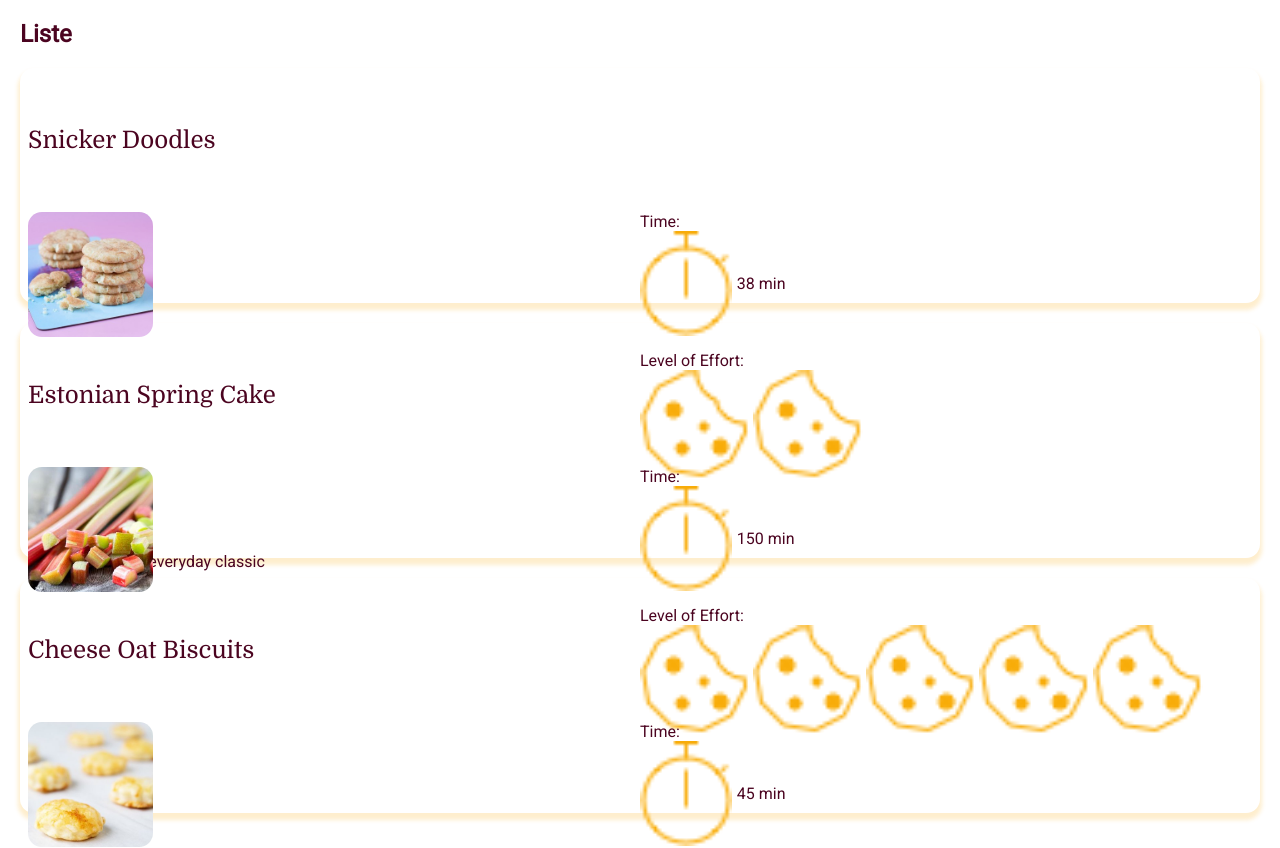
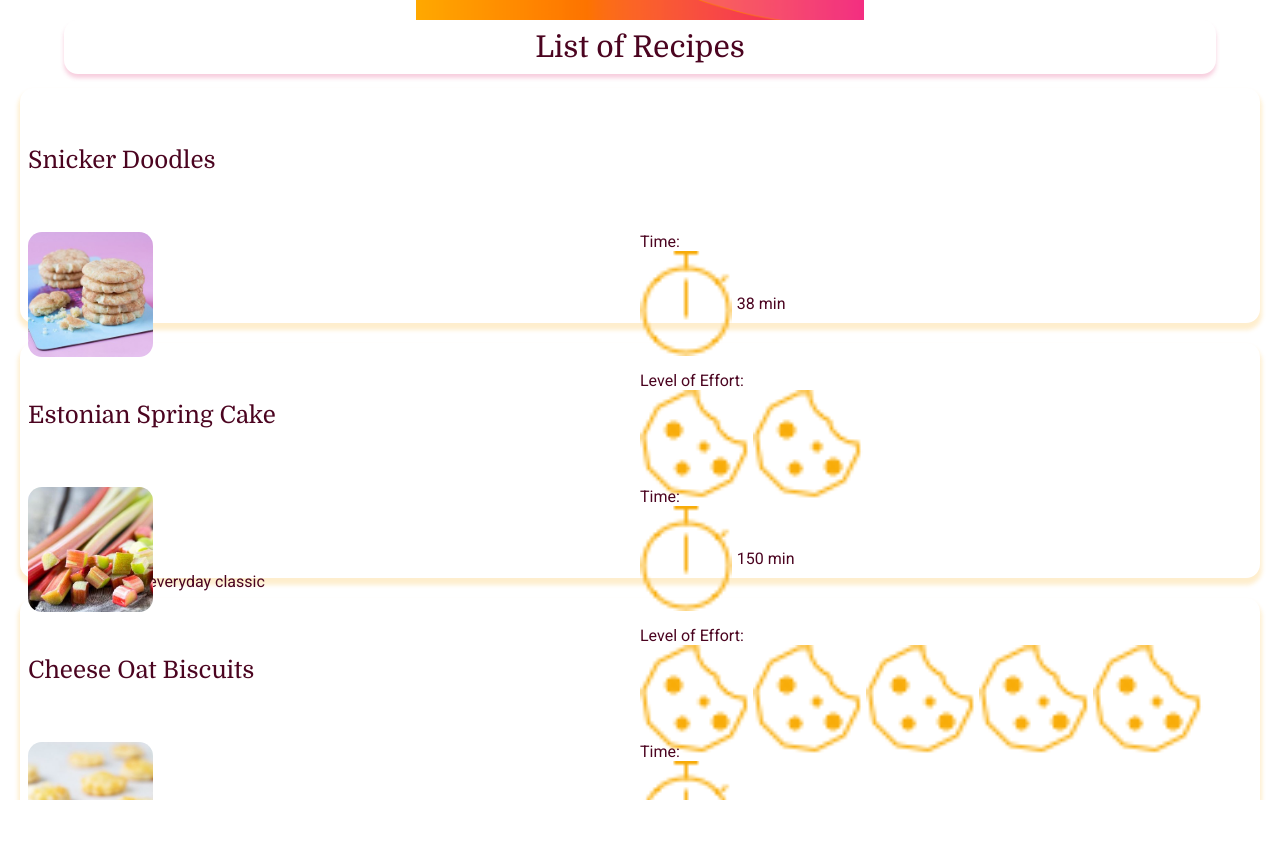
Before and after one commit to L-M-K-B/backen-f-r-menschen, a React (Create React App) app: page / in a window 1280 px wide. Shown: the top 848 px of the page. After the commit the page ends 800 px from the top, so only its background shows below. Built offline with nearby package versions, Linux system fonts and the light colour scheme.

Commit message:
Add Header and generalstyling

```diff
--- a/src/app/App.js
+++ b/src/app/App.js
@@ -2,16 +2,24 @@ import React, { useState, useEffect } from 'react'
 import { BrowserRouter as Router, Route } from 'react-router-dom'
 import { setLocal /*, getLocal*/ } from '../services'
 
-//import styled from 'styled-components'
+import styled from 'styled-components'
 import GlobalStyles from '../misc/GlobalStyles'
 
 import mockdata from '../mockdata'
 import RecipesOverviewPage from '../recipes-overview/RecipesOverviewPage'
 import RecipeDetailedPage from '../recipes-detailed/RecipeDetailedPage'
+import Header from '../header-footer/Header'
 
-/*const Grid = styled.div`
+const Grid = styled.div`
   display: grid;
-`*/
+  grid-template-rows: 80px 1fr;
+  height: 100vh;
+`
+const MainArea = styled.main`
+  grid-row: 2;
+  overflow: hidden;
+  overflow-y: scroll;
+`
 
 export default function App() {
   const [recipesList, setRecipesList] = useState(
@@ -22,27 +30,47 @@ export default function App() {
     setLocal('recipesList', recipesList)
   }, [recipesList])
 
+  function getRecipe(id, recipesList) {
+    const index = recipesList.map(recipe => recipe.id).indexOf(id)
+    const recipe = recipesList[index]
+    return recipe
+  }
+
   return (
     <Router>
-      <div>
       <GlobalStyles />
-        <main>
+      <Grid>
         <Route
           exact
           path="/"
-            render={() => <RecipesOverviewPage recipesList={recipesList} />}
+          render={() => (
+            <>
+              <Header title="List of Recipes" />
+              <MainArea>
+                <RecipesOverviewPage recipesList={recipesList} />
+              </MainArea>
+            </>
+          )}
         />
         <Route
           path="/recipeDetailed/:id"
           render={props => (
+            <>
+              <Header
+                title={getRecipe(props.match.params.id, recipesList).recipeName}
+              />
+              <MainArea>
                 <RecipeDetailedPage
-                recipesList={recipesList}
+                  recipe={getRecipe(props.match.params.id, recipesList)}
                   id={props.match.params.id}
                 />
+              </MainArea>
+            </>
           )}
         />
-        </main>
-      </div>
+      </Grid>
     </Router>
   )
 }
+
+//  <MainArea> </MainArea>
--- /dev/null
+++ b/src/header-footer/Header.js
@@ -0,0 +1,21 @@
+import React from 'react'
+import {
+  HeaderContainer,
+  Panel,
+  HeadlineContainer,
+  Headline,
+  Filling,
+} from './header-footer-style'
+import HeaderPanel from '../images/HeaderPanel.png'
+
+export default function Header({ title }) {
+  return (
+    <HeaderContainer>
+      <Panel src={HeaderPanel} />
+      <HeadlineContainer>
+        <Headline>{title}</Headline>
+      </HeadlineContainer>
+      <Filling />
+    </HeaderContainer>
+  )
+}
--- /dev/null
+++ b/src/header-footer/header-footer-style.js
@@ -0,0 +1,38 @@
+import styled from 'styled-components'
+import { pShadow, white } from '../misc/colors'
+
+export const HeaderContainer = styled.div`
+  position: fixed;
+  display: flex;
+  flex-direction: column;
+  align-items: center;
+  width: 100%;
+`
+export const Panel = styled.img`
+  align-items: stretch;
+  height: 55px;
+  position: absolute;
+`
+export const HeadlineContainer = styled.div`
+  position: relative;
+  z-index: 100;
+  margin-top: 20px;
+  display: flex;
+  justify-content: center;
+  width: 90%;
+  border-radius: 14px;
+  box-shadow: 0 4px 4px 0 ${pShadow};
+  background-color: ${white};
+`
+export const Headline = styled.p`
+  margin: 10px;
+  font-family: 'Domine', serif;
+  font-size: 30px;
+`
+export const Filling = styled.div`
+  position: absolute;
+  height: 25px;
+  width: 100%;
+  margin-top: 55px;
+  background-color: transparent;
+`
--- a/src/misc/GlobalStyles.js
+++ b/src/misc/GlobalStyles.js
@@ -10,9 +10,9 @@ export default createGlobalStyle`
   }
 
   body {
-    margin: 0 20px;
+    margin: 0;
     font-family: 'Roboto', sans-serif;
-    color: ${font}
+    color: ${font};
   }
 `
 // für Überschriften: font-family: 'Domine', serif;
--- a/src/recipes-detailed/RecipeDetailedPage.js
+++ b/src/recipes-detailed/RecipeDetailedPage.js
@@ -4,19 +4,12 @@ import IngredientList from './IngredientsList'
 import ShortDescription from './ShortDescription'
 import Notes from './Notes'
 
-export default function RecipeDetailedPage({ recipesList, id, onSave }) {
-  function getRecipe() {
-    const index = recipesList.map(recipe => recipe.id).indexOf(id)
-    const recipe = recipesList[index]
-    return recipe
-  }
-
+export default function RecipeDetailedPage({ recipe, id }) {
   return (
     <div>
-      <h2>RecipeDetailedPage</h2>
-      <RecipeStage recipe={getRecipe()} />
-      <IngredientList recipe={getRecipe()} />
-      <ShortDescription recipe={getRecipe()} />
+      <RecipeStage recipe={recipe} />
+      <IngredientList recipe={recipe} />
+      <ShortDescription recipe={recipe} />
       <Notes id={id} />
     </div>
   )
--- a/src/recipes-detailed/RecipeStage.js
+++ b/src/recipes-detailed/RecipeStage.js
@@ -33,7 +33,6 @@ export default function RecipeStage({ recipe }) {
 
   return (
     <Stage>
-      <p>Im Header steht der Name des Rezepts</p>
       <TitleImage src={titleImage} alt={recipeName} />
       <YieldSection>Amount: {amount}</YieldSection>
       <TimeSection>
--- a/src/recipes-overview/RecipesOverviewPage.js
+++ b/src/recipes-overview/RecipesOverviewPage.js
@@ -1,11 +1,11 @@
 import React from 'react'
 import ListOfRecipes from './ListOfRecipes'
+import { RecipesOverviewPageStyle } from './RecipesOverviewStyle'
 
 export default function RecipesOverviewPage({ recipesList }) {
   return (
-    <div>
-      <h2>Liste</h2>
+    <RecipesOverviewPageStyle>
       <ListOfRecipes recipesList={recipesList} />
-    </div>
+    </RecipesOverviewPageStyle>
   )
 }
--- a/src/recipes-overview/SingleRecipeOverview-style.js
+++ b/src/recipes-overview/RecipesOverviewStyle.js
@@ -1,7 +1,10 @@
 import styled from 'styled-components'
-import { NavLink } from 'react-router-dom'
-import { orange, oShadow } from '../misc/colors'
+import { Link } from 'react-router-dom'
+import { font, oShadow } from '../misc/colors'
 
+export const RecipesOverviewPageStyle = styled.div`
+  margin: 0 20px;
+`
 export const OverviewContainer = styled.div`
   height: 235px;
   margin: 0 0 20px 0;
@@ -15,10 +18,15 @@ export const GridContainer = styled.div`
   border-radius: 14px;
   margin: 8px;
 `
-export const LinkToSingleRecipe = styled(NavLink)`
+export const LinkToSingleRecipe1 = styled(Link)`
+  grid-column: 1 / span 10;
+  grid-row: 1 / span 2;
+  align-self: center;
+  text-decoration: none;
+`
+export const LinkToSingleRecipe2 = styled(Link)`
   grid-column: 1 / span 6;
   grid-row: 3 / span 5;
-  text-decoration: none;
 `
 export const Favorite = styled.div`
   grid-column: 11 / span 2;
@@ -29,12 +37,10 @@ export const Image = styled.img`
   border-radius: 14px;
 `
 export const Name = styled.p`
-  grid-column: 1 / span 10;
-  grid-row: 1 / span 2;
   margin: 0;
-  align-self: center;
   font-family: 'Domine', serif;
   font-size: 24px;
+  color: ${font};
 `
 export const TimeEfford = styled.div`
   grid-column: 7 / span 6;
--- a/src/recipes-overview/SingleRecipeOverview.js
+++ b/src/recipes-overview/SingleRecipeOverview.js
@@ -1,6 +1,7 @@
 import React from 'react'
 import {
-  LinkToSingleRecipe,
+  LinkToSingleRecipe1,
+  LinkToSingleRecipe2,
   OverviewContainer,
   GridContainer,
   Favorite,
@@ -13,7 +14,7 @@ import {
   Stopwatch,
   Difficulty,
   Cookie,
-} from './SingleRecipeOverview-style'
+} from './RecipesOverviewStyle'
 
 import IconStopwatch from '../images/IconStopwatch.png'
 import IconCookie from '../images/IconCookie.png'
@@ -33,12 +34,12 @@ export default function SingleRecipeOverview({ recipe }) {
       <GridContainer>
         <Favorite />
 
-        <LinkToSingleRecipe to={`/recipeDetailed/${id}`}>
+        <LinkToSingleRecipe2 to={`/recipeDetailed/${id}`}>
           <Image src={titleImage} alt={recipeName} />
-        </LinkToSingleRecipe>
-
-        <Name>{recipeName}</Name>
-
+        </LinkToSingleRecipe2>
+        <LinkToSingleRecipe1 to={`/recipeDetailed/${id}`}>
+          <Name>{recipeName}</Name>
+        </LinkToSingleRecipe1>
         <TimeEfford>
           <Time>
             <Label>Time: </Label>
--- a/src/recipes-overview/Tags.js
+++ b/src/recipes-overview/Tags.js
@@ -1,5 +1,5 @@
 import React from 'react'
-import { StyledTagList } from './SingleRecipeOverview-style'
+import { StyledTagList } from './RecipesOverviewStyle'
 
 export default function Tags({ tags }) {
   return <StyledTagList>{tags.join('  ●  ')}</StyledTagList>
```
Also changed, not shown: src/header-footer/Footer.js (added), src/images/HeaderPanel.png (added). Lines whose indentation alone changed are shown as unchanged.
